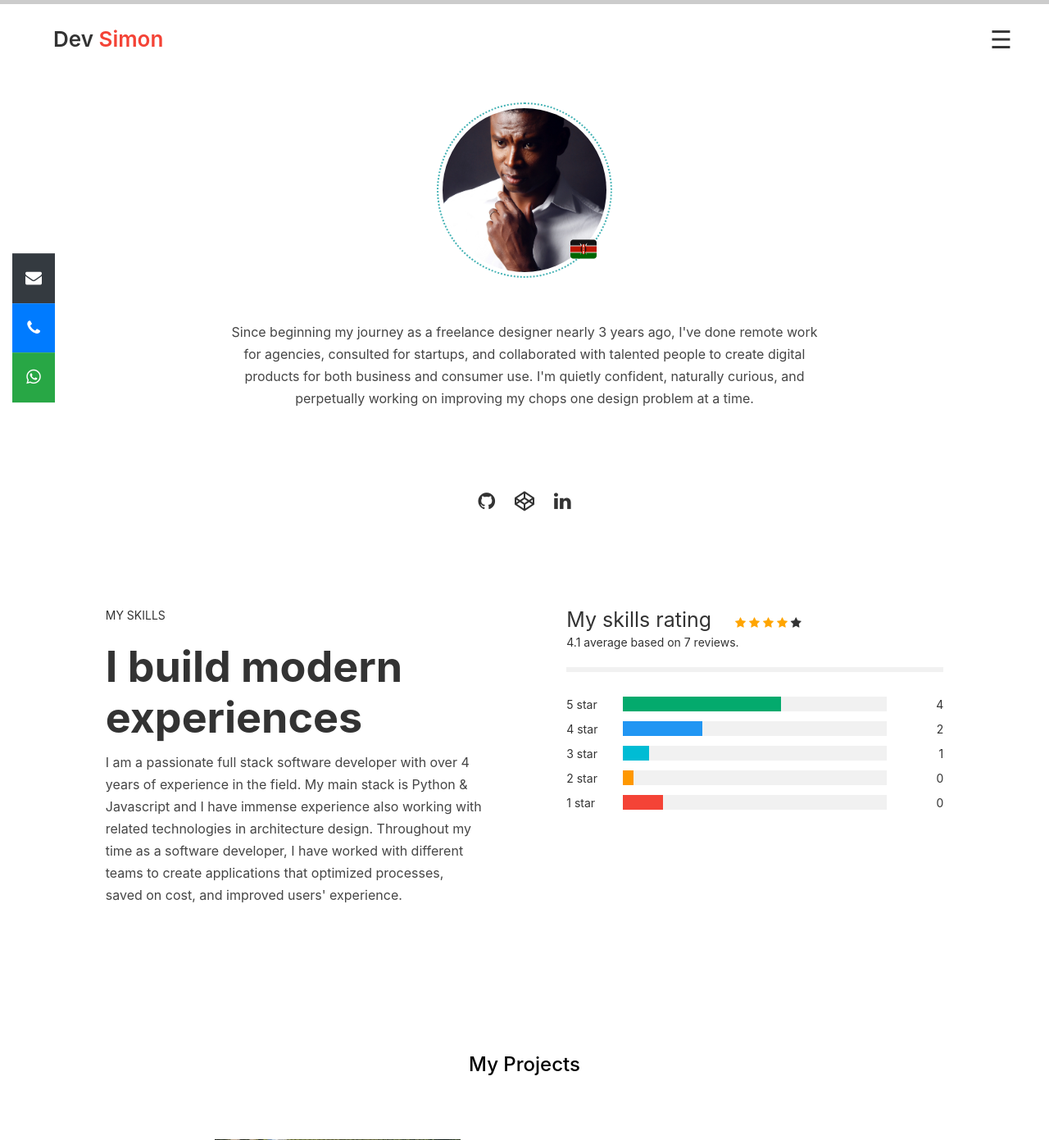
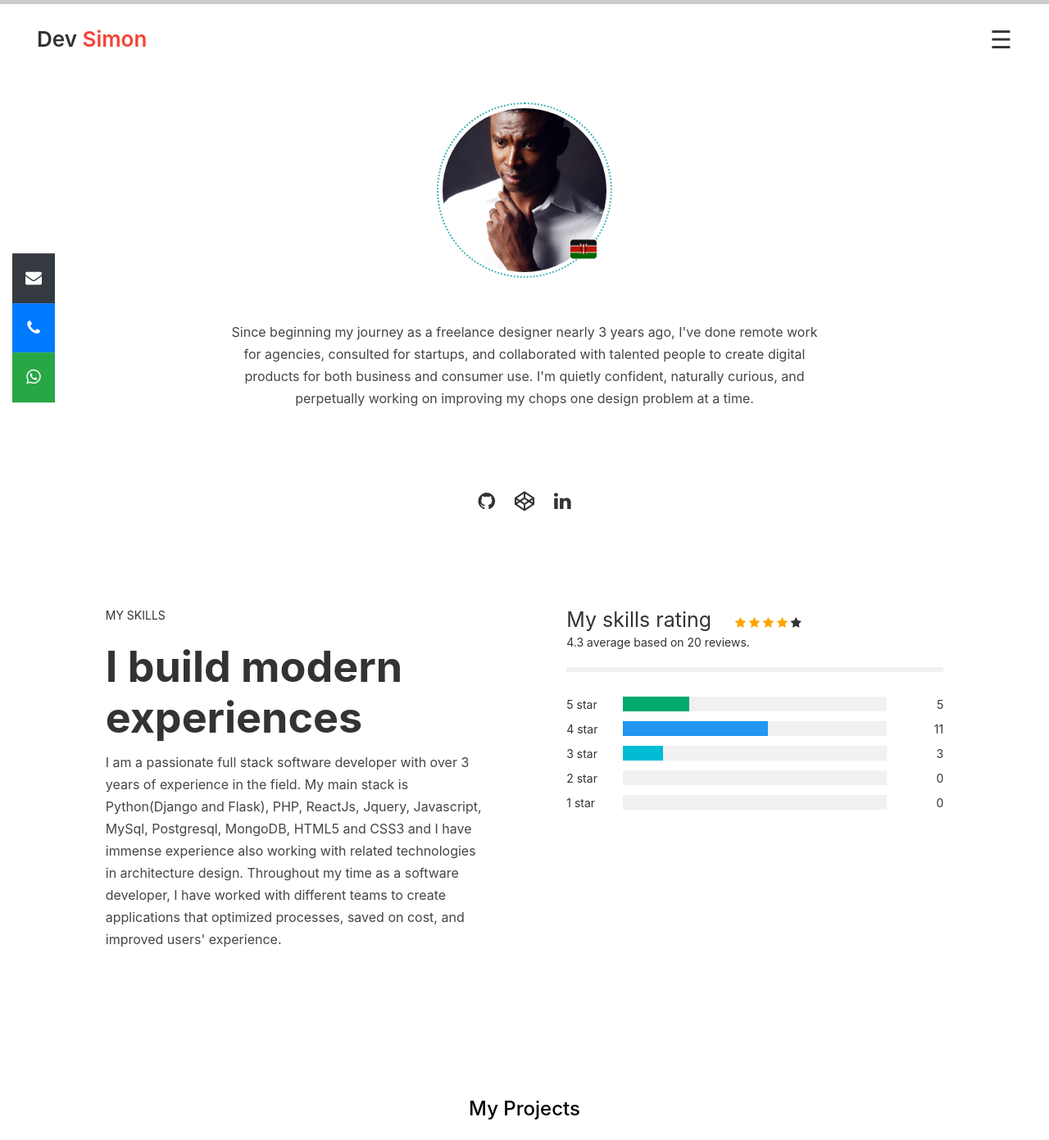
Before and after one commit to muminae100/portfolio, a Flask app: page / in a window 1280 px wide. Shown: the top 1391 px of the page at 82% size. Run offline with Flask 2, Linux system fonts and the light colour scheme; some libraries are stand-ins or nearby versions.

Commit message:
Fix typos

```diff
--- a/static/css/main.css
+++ b/static/css/main.css
@@ -341,11 +341,11 @@
   }
 
   /* Individual bars */
-  .bar-5 {width: 60%; height: 18px; background-color: #04AA6D;}
-  .bar-4 {width: 30%; height: 18px; background-color: #2196F3;}
-  .bar-3 {width: 10%; height: 18px; background-color: #00bcd4;}
-  .bar-2 {width: 4%; height: 18px; background-color: #ff9800;}
-  .bar-1 {width: 15%; height: 18px; background-color: #f44336;}
+  .bar-5 {width: 25%; height: 18px; background-color: #04AA6D;}
+  .bar-4 {width: 55%; height: 18px; background-color: #2196F3;}
+  .bar-3 {width: 15%; height: 18px; background-color: #00bcd4;}
+  .bar-2 {width: 0%; height: 18px; background-color: #ff9800;}
+  .bar-1 {width: 0%; height: 18px; background-color: #f44336;}
 
   /* Responsive layout - make the columns stack on top of each other instead of next to each other */
   @media (max-width: 400px) {
--- a/templates/index.html
+++ b/templates/index.html
@@ -26,9 +26,9 @@
 
         <!-- icon start -->
         <div class="c4">
-          <i class="fa fa-github"></i>
-          <i class="fa fa-codepen"></i>
-          <i class="fa fa-linkedin"></i>
+          <a style="text-decoration: none;color: inherit;" target="_blank" href="https://github.com/muminae100"><i class="fa fa-github"></i></a>
+          <a style="text-decoration: none;color: inherit;" target="_blank" href="https://codepen.io/muminae100"><i class="fa fa-codepen"></i></a>
+          <a style="text-decoration: none;color: inherit;" target="_blank" href="https://www.linkedin.com/in/simon-mumina-209000213/"><i class="fa fa-linkedin"></i></a>
         </div>
         <!-- icon end -->
       </div>
@@ -38,8 +38,9 @@
         <div>
           <p style="font-size: 14px;line-height: 24px;font-weight: 400;">MY SKILLS</p>
           <h2 style="font-weight: 700;line-height: 62px;font-size: 52px;">I build modern experiences</h1>
-          <p class="para">I am a passionate full stack software developer with over 4 years of experience in the field.
-            My main stack is Python & Javascript and I have immense experience also working with related technologies
+          <p class="para">I am a passionate full stack software developer with over 3 years of experience in the field.
+            My main stack is Python(Django and Flask), PHP, ReactJs, Jquery, Javascript, MySql, Postgresql, MongoDB, HTML5 and CSS3
+            and I have immense experience also working with related technologies
             in architecture design. Throughout my time as a software developer, I have worked
             with different teams to create applications that optimized processes, saved on cost, and improved users'
             experience.</p>
@@ -53,7 +54,7 @@
             <span class="fa fa-star checked"></span>
             <span class="fa fa-star checked"></span>
             <span class="fa fa-star"></span>
-            <p>4.1 average based on 7 reviews.</p>
+            <p>4.3 average based on 20 reviews.</p>
             <hr style="border:3px solid #f1f1f1">
 
             <div class="skills_rating_row">
@@ -66,7 +67,7 @@
                 </div>
               </div>
               <div class="side right">
-                <div>4</div>
+                <div>5</div>
               </div>
               <div class="side">
                 <div>4 star</div>
@@ -77,7 +78,7 @@
                 </div>
               </div>
               <div class="side right">
-                <div>2</div>
+                <div>11</div>
               </div>
               <div class="side">
                 <div>3 star</div>
@@ -88,7 +89,7 @@
                 </div>
               </div>
               <div class="side right">
-                <div>1</div>
+                <div>3</div>
               </div>
               <div class="side">
                 <div>2 star</div>
--- a/templates/layout.html
+++ b/templates/layout.html
@@ -80,9 +80,10 @@
     <div class="container-fluid">
       <!-- header start -->
       <div class="nav-container">
+        <a style="text-decoration: none;color: inherit;" href="{{ url_for('index') }}">
         <span style="font-size: 26px;font-weight: 600;line-height: 26px;">Dev <span
             style="color: #f44336;">Simon</span></span>
-
+        </a>
         <!-- The overlay -->
         <div id="myNav" class="overlay">
 
```
